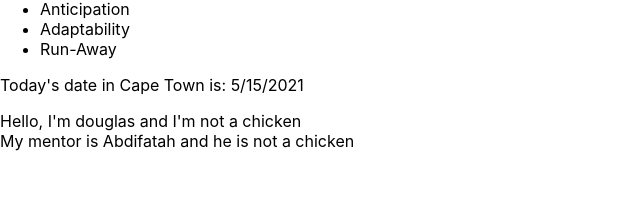
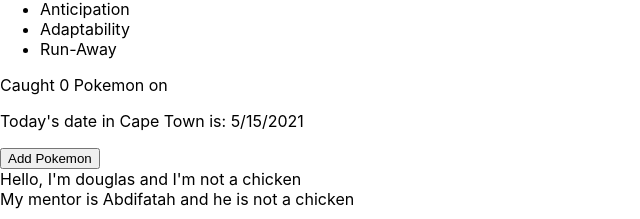
Before and after one commit to DouglasVDM/pokedex---Week-15---ReactJS-1, a React (Create React App) app: page / in a window 1280 px wide. Shown: the part 439-658 px from the top of the page, without its empty margins (0-640 px from the left). Built offline with nearby package versions, Linux system fonts and the light colour scheme.

Commit message:
Event handlers in components, Passing functions as Props, Importing useState, Using useState, Updating State, Setting multiple States

```diff
--- a/src/App.js
+++ b/src/App.js
@@ -3,11 +3,12 @@
 import Logo from "./Logo";
 import BestPokemon from "./BestPokemon";
 
-const logWhenClicked = () => (
-  console.log("You clicked the logo")
-)
+
 
 function App() {
+  const logWhenClicked = () => (
+    console.log("You clicked the logo.")
+  )
   return (
     <div >
       <Logo handleClick={logWhenClicked} appName="Pokedex"/>
--- a/src/CaughtPokemon.js
+++ b/src/CaughtPokemon.js
@@ -1,12 +1,28 @@
-import React from 'react'
+import React, { useState }from 'react'
 
 function CaughtPokemon(props) {
-  console.log("CaughtPokemon:", props);
+
+  const initialState = [];
+  const [caught, setCaught] = useState(initialState)
+
+  const catchPokemon = () => setCaught(caught.concat(12345))
 
   return (
-    <p>Caught 0 Pokemon on</p>,
-    <p>Today's date in Cape Town is: {props.date}</p>
-
+    <div>
+      <p>Caught {caught.length} Pokemon on</p>
+      <ul>
+        {
+          caught.map((pokemon,index) => {
+            console.log(pokemon)
+            return (
+              <li key={index}>{pokemon}</li>
+            )
+          })
+        }
+      </ul>
+      <p>Today's date in Cape Town is: {props.date}</p>
+      <button onClick={catchPokemon}>Add Pokemon</button>
+    </div>
   )
 }
 
```
Also changed, not shown: src/Logo.js (+4 -3 lines).
